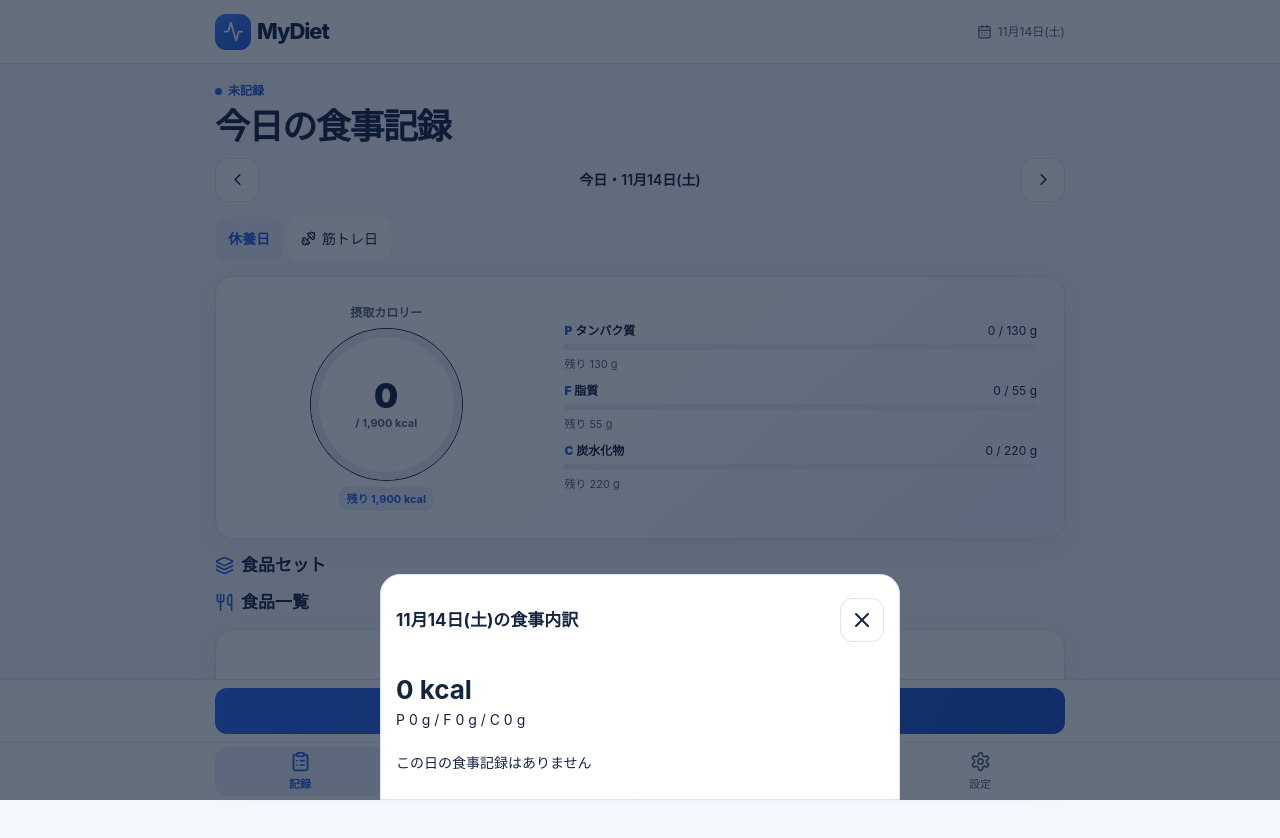
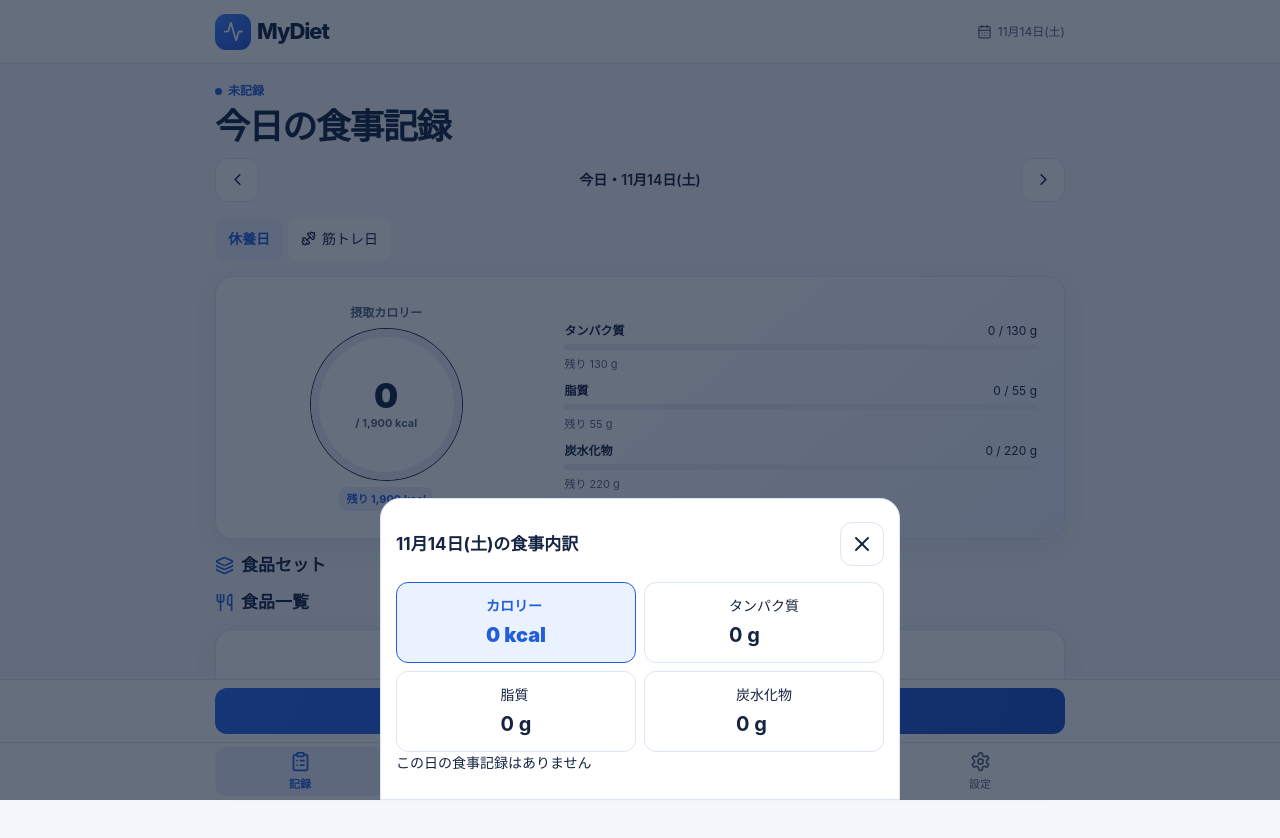
Before and after one commit to Mew0812/calorie-tracker, a React (Vite) app: page / in a window 1280 px wide. Both pictures are taken after a click on the button "食事内訳を表示". Shown: the top 838 px of the page. Built offline with nearby package versions, Linux system fonts and the light colour scheme.

Commit message:
Rank meal nutrients and use Japanese nutrient labels

```diff
--- a/index.html
+++ b/index.html
@@ -1,2 +1,2 @@
 <!doctype html>
-<html lang="ja"><head><meta charset="UTF-8"><meta name="viewport" content="width=device-width, initial-scale=1, viewport-fit=cover"><meta name="theme-color" content="#2463eb"><link rel="manifest" href="./manifest.webmanifest"><link rel="apple-touch-icon" href="./apple-touch-icon.png"><title>MyDiet | 食事とPFCの記録</title></head><body><div id="root"></div><script type="module" src="/src/main.tsx"></script></body></html>
+<html lang="ja"><head><meta charset="UTF-8"><meta name="viewport" content="width=device-width, initial-scale=1, viewport-fit=cover"><meta name="theme-color" content="#2463eb"><link rel="manifest" href="./manifest.webmanifest"><link rel="apple-touch-icon" href="./apple-touch-icon.png"><title>MyDiet | 食事とタンパク質・脂質・炭水化物の記録</title></head><body><div id="root"></div><script type="module" src="/src/main.tsx"></script></body></html>
--- a/src/MealBreakdown.tsx
+++ b/src/MealBreakdown.tsx
@@ -1,17 +1,26 @@
 import { dayLabel } from './display'
-import { fmt, totals, type Entry } from './model'
+import { useState } from 'react'
+import { fmt, labels, nutrients, totals, units, type Entry, type Metric } from './model'
+import { mealRanking } from './mealRanking'
 import { Modal } from './ui'
 
 export default function MealBreakdown({date,entries,close}:{date:string;entries:Entry[];close:()=>void}) {
-  const foods=entries.filter(entry=>entry.count>0)
-  const total=totals(foods)
+  const [metric,setMetric]=useState<Metric>('kcal')
+  const foods=mealRanking(entries,metric)
+  const total=totals(entries.filter(entry=>entry.count>0))
+  const maximum=foods[0]?.value[metric]??0
   return <Modal title={dayLabel(date)+'の食事内訳'} close={close} sheet>
-    <div className="meal-total"><strong>{fmt(total.kcal)} kcal</strong><p>P {fmt(total.p)} g / F {fmt(total.f)} g / C {fmt(total.c)} g</p></div>
-    {foods.length?foods.map(entry=>{
-      const value=totals([entry])
+    <div className="meal-selectors">{nutrients.map(key=><button key={key} aria-pressed={metric===key} onClick={()=>setMetric(key)}>
+      <span>{labels[key]}</span><strong>{fmt(total[key])} {units[key]}</strong>
+    </button>)}</div>
+    {foods.length>0&&<p className="muted meal-comparison">比較バーは、この日の最多食品を100%として表示します。</p>}
+    {foods.length?foods.map(({entry,value},index)=>{
       return <article className="detail meal-item" key={entry.foodId}>
-        <div className="detail-row"><strong>{entry.name}</strong><span>{entry.count} × {entry.unit}</span></div>
-        <strong>{fmt(value.kcal)} kcal</strong><p>P {fmt(value.p)} g / F {fmt(value.f)} g / C {fmt(value.c)} g</p>
+        <div className="meal-ranking-head"><div><strong>{index+1}. {entry.name}</strong><small>{entry.count} × {entry.unit}</small></div>
+          <strong className="meal-selected-value">{fmt(value[metric])} {units[metric]}</strong>
+        </div>
+        <div className="track" role="img" aria-label={labels[metric]+'の相対量 '+fmt(maximum>0?value[metric]/maximum*100:0)+'%'}><i style={{width:(maximum>0?value[metric]/maximum*100:0)+'%'}}/></div>
+        <div className="meal-nutrients">{nutrients.map(key=><span key={key}>{labels[key]} {fmt(value[key])} {units[key]}</span>)}</div>
       </article>
     }):<p>この日の食事記録はありません</p>}
   </Modal>
--- a/src/foodEditors.tsx
+++ b/src/foodEditors.tsx
@@ -1,6 +1,6 @@
 import { useState } from 'react'
 import { X } from 'lucide-react'
-import { fmt, mapping, nutrients, units, type Food, type FoodSet } from './model'
+import { fmt, labels, mapping, nutrients, units, type Food, type FoodSet } from './model'
 import { nutritionDraft, parseNutrientInput, parseNutrition } from './nutritionInput'
 import { Modal, NutrientFields } from './ui'
 
@@ -31,7 +31,7 @@ export function FoodEditor({food,save,close,fail}:{food:Food;save:(food:Food)=>v
     <div className="segment"><button type="button" aria-pressed={draft.mode==='unit'} onClick={()=>set({...draft,mode:'unit'})}>1単位あたり</button><button type="button" aria-pressed={draft.mode==='100g'} disabled={!hasWeight} onClick={()=>set({...draft,mode:'100g'})}>100gあたり</button></div>
     {!hasWeight&&<small>100gあたりの換算には保存済みの重量が必要です。1単位あたりの栄養成分を入力してください。</small>}
     <NutrientFields value={inputText} change={setInputText}/>
-    {!needsWeight&&<div className="notice"><strong>1単位あたり{draft.unit.trim() && `（${draft.unit}）`}</strong><div>{nutrients.map(key=><span key={key}>{key==='kcal'?'':key.toUpperCase()+' '}{fmt(nutrition[key])} {units[key]}　</span>)}</div></div>}
+    {!needsWeight&&<div className="notice"><strong>1単位あたり{draft.unit.trim() && `（${draft.unit}）`}</strong><div>{nutrients.map(key=><span key={key}>{labels[key]} {fmt(nutrition[key])} {units[key]}　</span>)}</div></div>}
     <label className="row"><input type="checkbox" checked={draft.favorite} onChange={e=>set({...draft,favorite:e.target.checked})}/>お気に入り</label>
     <button className="primary wide" disabled={reading||needsWeight}>保存する</button>
   </form></Modal>
--- /dev/null
+++ b/src/mealRanking.ts
@@ -0,0 +1,7 @@
+import { totals, type Entry, type Metric } from './model'
+
+export function mealRanking(entries:Entry[], metric:Metric) {
+  return entries.filter(entry=>entry.count>0)
+    .map((entry,index)=>({entry,value:totals([entry]),index}))
+    .sort((a,b)=>b.value[metric]-a.value[metric]||a.index-b.index)
+}
--- a/src/style.css
+++ b/src/style.css
@@ -53,3 +53,13 @@
 .meal-total{padding:12px 0}
 .meal-total>strong{font-size:26px}
 .meal-item{border-top:1px solid var(--line);overflow-wrap:anywhere}
+.meal-selectors{display:grid;grid-template-columns:repeat(2,minmax(0,1fr));gap:8px}
+.meal-selectors button{display:grid;gap:4px;justify-items:start;text-align:left;padding:12px;min-width:0}
+.meal-selectors button[aria-pressed=true]{border-color:var(--blue);background:var(--soft);color:var(--blue)}
+.meal-selectors strong{font-size:20px;overflow-wrap:anywhere}
+.meal-comparison{font-size:12px;margin-top:12px}
+.meal-ranking-head{display:grid;grid-template-columns:minmax(0,1fr) auto;gap:12px;align-items:center}
+.meal-ranking-head small{display:block;margin-top:4px}
+.meal-selected-value{color:var(--blue);font-size:21px;text-align:right;max-width:140px;overflow-wrap:anywhere}
+.meal-nutrients{display:grid;grid-template-columns:repeat(2,minmax(0,1fr));gap:4px 10px;font-size:12px;color:var(--muted)}
+.meal-nutrients span{overflow-wrap:anywhere}
--- a/src/ui.tsx
+++ b/src/ui.tsx
@@ -13,7 +13,7 @@ export function NutritionCard({used,goal,open}:{used:Nutrition;goal:Nutrition;op
     <div className="energy"><span className="caption">摂取カロリー</span><div className="ring" style={{background:'conic-gradient(var(--blue) '+(progress(used.kcal,goal.kcal)*100)+'%, var(--track) 0)'}}>
       <div><strong>{fmt(used.kcal)}</strong><small> / {fmt(goal.kcal)} kcal</small></div>
     </div><span className={'balance '+(used.kcal>goal.kcal?'over':'')}>{balance(used.kcal,goal.kcal,'kcal')}</span></div>
-    <div className="macros">{(['p','f','c'] as const).map(key=><div className={'macro '+key} key={key}><div className="macro-head"><strong><b>{key.toUpperCase()}</b> {labels[key]}</strong><span>{fmt(used[key])} / {fmt(goal[key])} g</span></div>
+    <div className="macros">{(['p','f','c'] as const).map(key=><div className={'macro '+key} key={key}><div className="macro-head"><strong>{labels[key]}</strong><span>{fmt(used[key])} / {fmt(goal[key])} g</span></div>
       <div className="track"><i style={{width:progress(used[key],goal[key])*100+'%'}}/></div><small className={used[key]>goal[key]?'over':''}>{balance(used[key],goal[key],'g')}</small></div>)}</div>
   </section>
 }
```
Also changed, not shown: src/report.ts (+7 -7 lines), public/manifest.webmanifest, 1 other file (tests, documents, lock files or other folders).
